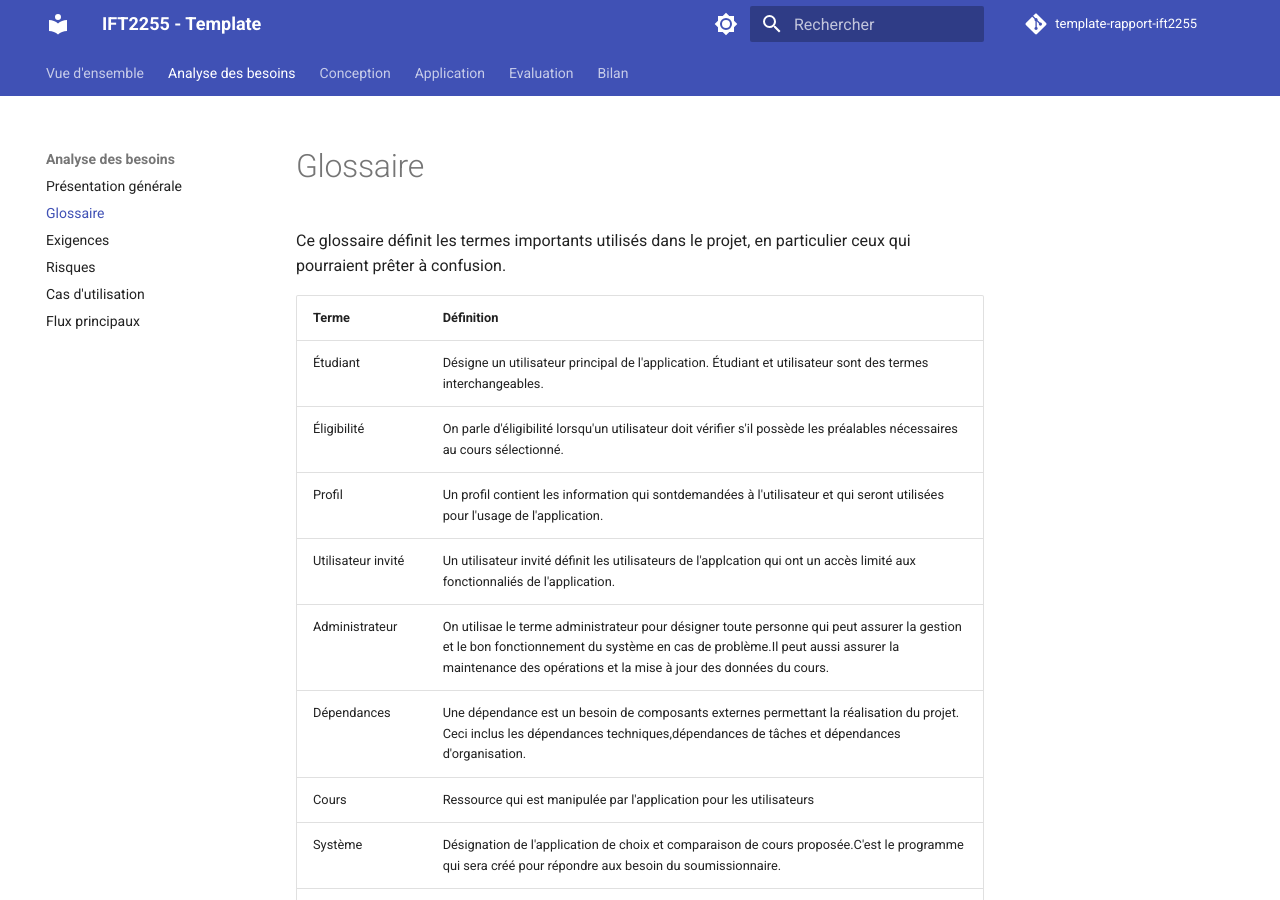
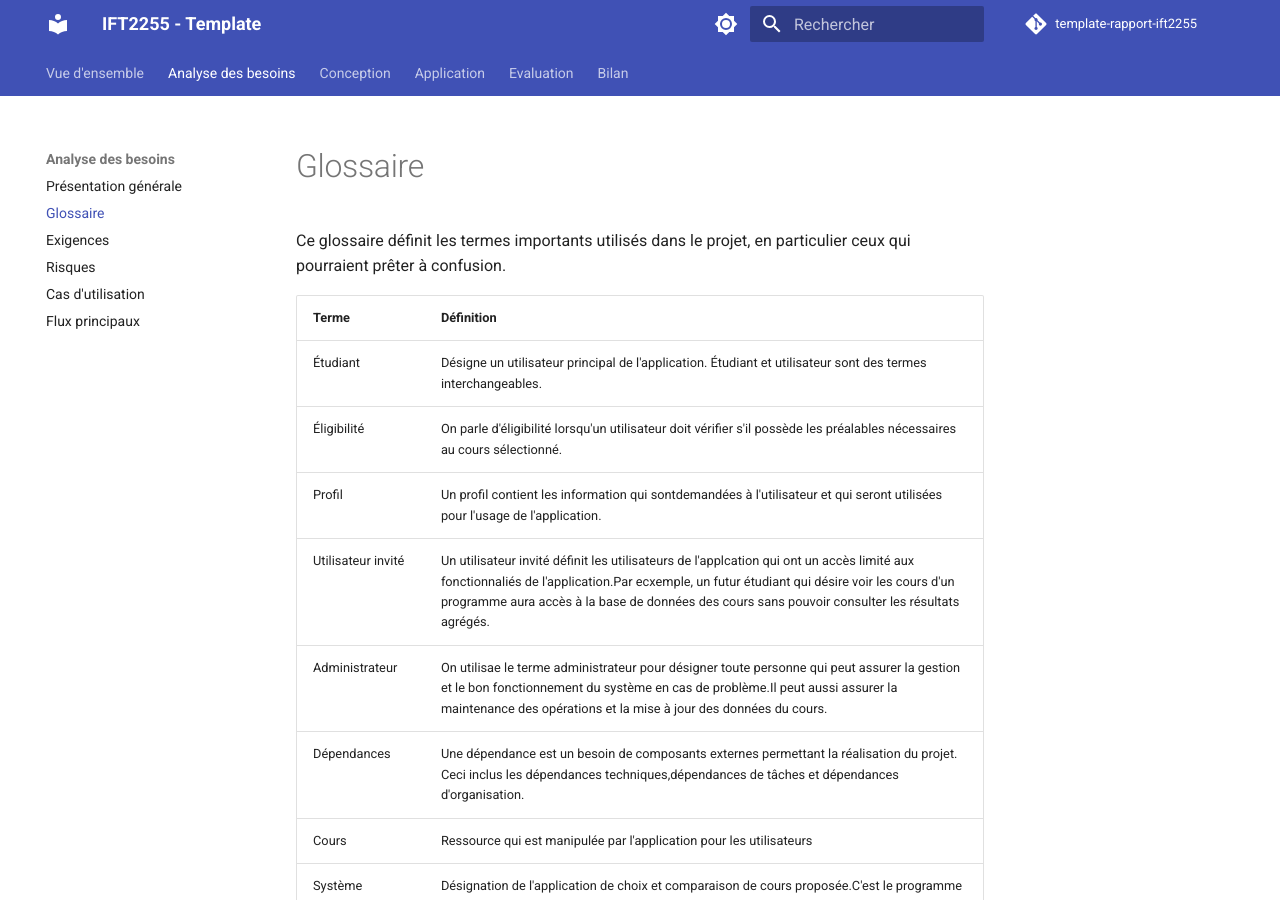
Before and after one commit to jujutheriault/IFT2255_Devoir1, an MkDocs documentation site: the page built from docs/besoins/glossaire.md, in a window 1280 px wide and 900 px high. Built offline with MkDocs 1.6.1 and Material for MkDocs 9.7.7, drawn with Linux system fonts in a browser that asks for light colours; comment, search, counter and statistics services are not loaded.

Commit message:
glossaire3

```diff
--- a/docs/besoins/glossaire.md
+++ b/docs/besoins/glossaire.md
@@ -11,7 +11,7 @@ Ce glossaire définit les termes importants utilisés dans le projet, en particu
 | Étudiant | Désigne un utilisateur principal de l'application. Étudiant et utilisateur sont des termes interchangeables.  |
 | Éligibilité | On parle d'éligibilité lorsqu'un utilisateur doit vérifier s'il possède les préalables nécessaires au cours sélectionné. |
 | Profil | Un profil contient les information qui sontdemandées à l'utilisateur et qui seront utilisées pour l'usage de l'application. |
-| Utilisateur invité | Un utilisateur invité définit les utilisateurs de l'applcation qui ont un accès limité aux fonctionnaliés de l'application. |
+| Utilisateur invité | Un utilisateur invité définit les utilisateurs de l'applcation qui ont un accès limité aux fonctionnaliés de l'application.Par ecxemple, un futur étudiant qui désire voir les cours d'un programme aura accès à la base de données des cours sans pouvoir consulter les résultats agrégés. |
 | Administrateur | On utilisae le terme administrateur pour désigner toute personne qui peut assurer la gestion et le bon fonctionnement du système  en cas de problème.Il peut aussi assurer la maintenance des opérations et la mise à jour des données du cours. |
 | Dépendances | Une dépendance est un besoin de composants externes permettant la réalisation du projet. Ceci inclus les dépendances techniques,dépendances de tâches et dépendances d'organisation. |
 | Cours | Ressource qui est manipulée par l'application pour les utilisateurs |
```
